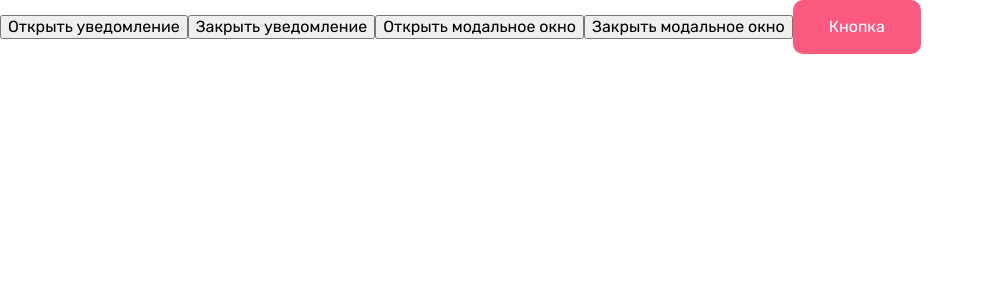
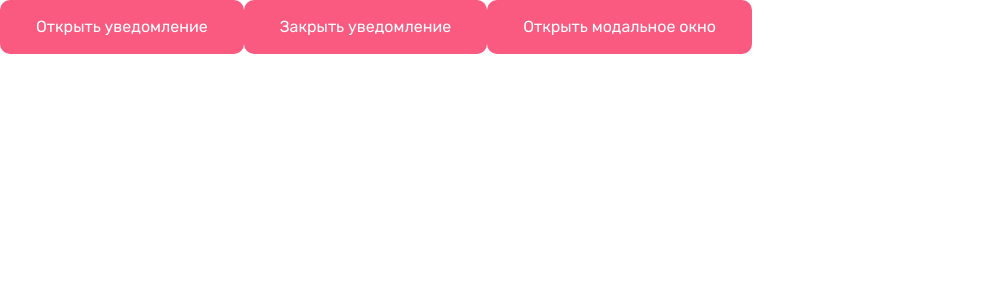
Before and after one commit to FrontiMaxim/react-ui-kit, a React app: page / in a window 1280 px wide. Shown: the top 300 px of the page, without its empty margins (0-984 px from the left). Built offline with nearby package versions, Linux system fonts and the light colour scheme; the HTML template or start-up script is replaced by a standard one.

Commit message:
add button for closing modal window

```diff
--- a/src/App.jsx
+++ b/src/App.jsx
@@ -12,23 +12,21 @@ const App = () => {
   return (
     <div className={styles.app}>
 
-      <button onClick={() => openToastNotification('Операция прошла успешно', 'success', 5000)}>
-        Открыть уведомление
-      </button>
-      <button onClick={() => closeToastNotification()}>
-        Закрыть уведомление
-      </button>
+      <Button
+        value=' Открыть уведомление'
+        onClick={() => openToastNotification('Операция прошла успешно', 'success', 5000)}
+      />
 
-      <button onClick={() => openModal('Привет :)')}>
-        Открыть модальное окно
-      </button>
-      <button onClick={() => closeModal()}>
-        Закрыть модальное окно
-      </button>
       <Button
-        value='Кнопка'
-        isDisabled={false}
+        value='Закрыть уведомление'
+        onClick={() => closeToastNotification()}
       />
+
+      <Button
+        value='Открыть модальное окно'
+        onClick={() => openModal('Привет :)')}
+      />
+
     </div>
   );
 }
--- a/src/components/Modal/Modal.module.scss
+++ b/src/components/Modal/Modal.module.scss
@@ -18,4 +18,36 @@
         background-color: $white;
         border-radius: 30px;
     }
+
+    .btn_close {
+
+        display: flex;
+        justify-content: center;
+        align-items: center;
+
+        position: absolute;
+        padding: 0;
+
+        right: 0;
+        top: 0;
+
+        margin-top: 30px;
+        margin-right: 30px;
+
+        width: 40px;
+        height: 40px;
+
+        cursor: pointer;
+
+        border: 0;
+        border-radius: 10px;
+
+        background-color: $white;
+
+        @media(hover) {
+            &:hover {
+                box-shadow: 0 0 5px rgba($black, 0.4);
+            }
+        }
+    }
 }
--- a/src/components/Modal/ModalProvider.jsx
+++ b/src/components/Modal/ModalProvider.jsx
@@ -1,6 +1,8 @@
 import React, { createContext, useState } from "react";
 import styles from './Modal.module.scss';
 import { AnimatePresence, motion } from "framer-motion";
+
+import Cross from '../../shared/assets/cross.svg';
 
 const ModalContext = createContext({});
 
@@ -50,6 +52,13 @@ const ModalProvider = ({ children }) => {
                         }
                         </motion.div>
 
+                        <button
+                            className={styles.btn_close}
+                            onClick={() => closeModal()}
+                        >
+                            <Cross />
+                        </button>
+
                     </motion.div>
                 }
             </AnimatePresence>
```
Also changed, not shown: src/shared/assets/cross.svg.
